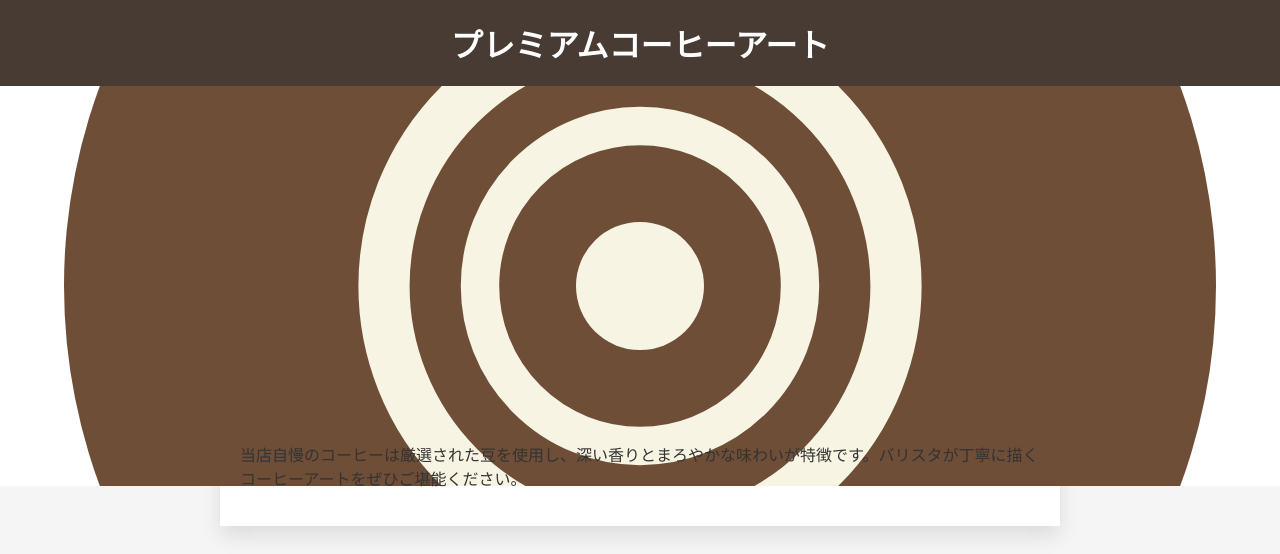
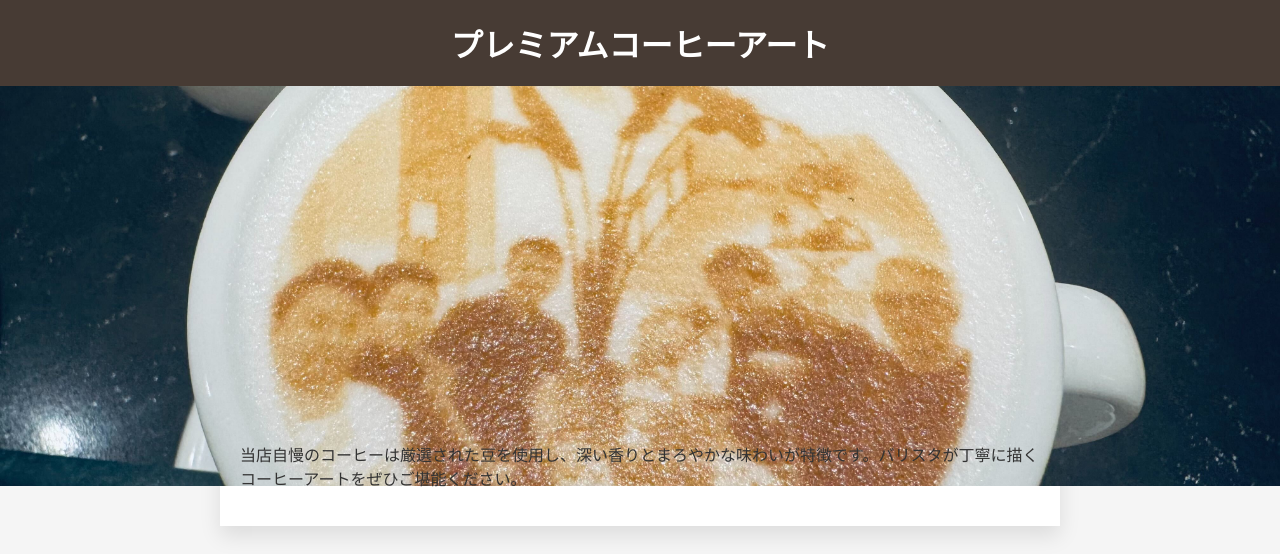
Before and after one commit to natsu111/chatgpt-codex, a plain HTML site: page index.html in a window 1280 px wide. Shown: the top 554 px of the page. Drawn offline with Linux system fonts and the light colour scheme.

Commit message:
Update index.html

```diff
--- a/index.html
+++ b/index.html
@@ -21,7 +21,7 @@ footer { background:#473b34; color:#fff; text-align:center; padding:20px 0; }
   <h1>プレミアムコーヒーアート</h1>
 </header>
 <section class="hero">
-  <img src="coffee_art.svg" alt="Coffee Art Hero">
+  <img src="./images/coffee.jpg" alt="Coffee Art Hero">
 </section>
 <div class="description">
   <p>当店自慢のコーヒーは厳選された豆を使用し、深い香りとまろやかな味わいが特徴です。バリスタが丁寧に描くコーヒーアートをぜひご堪能ください。</p>
```
